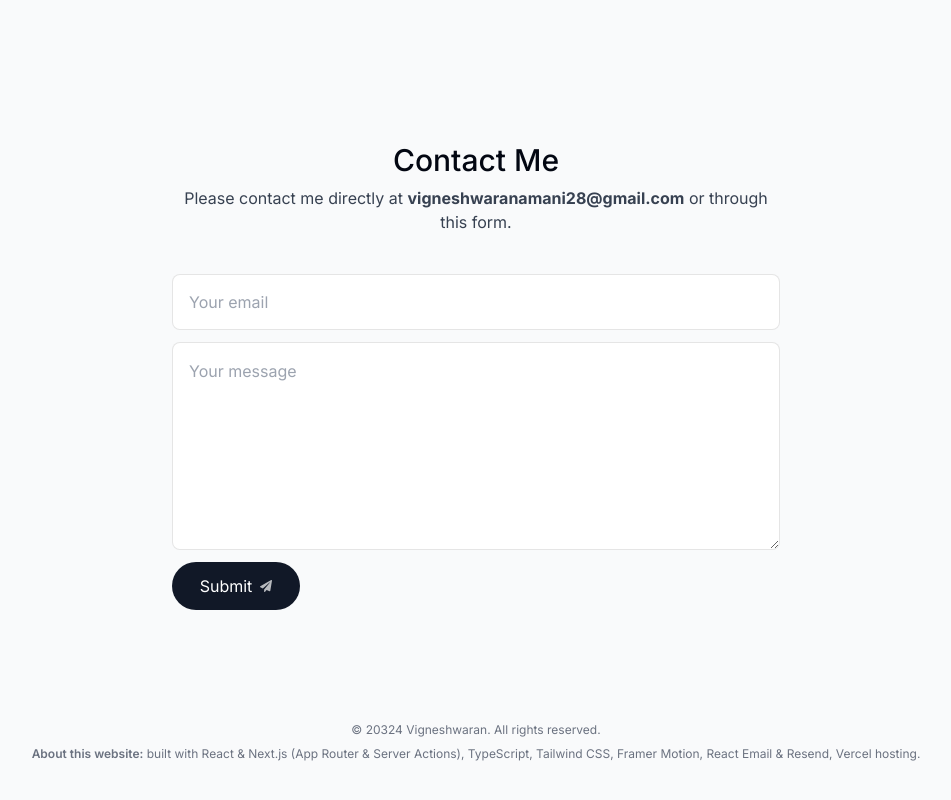
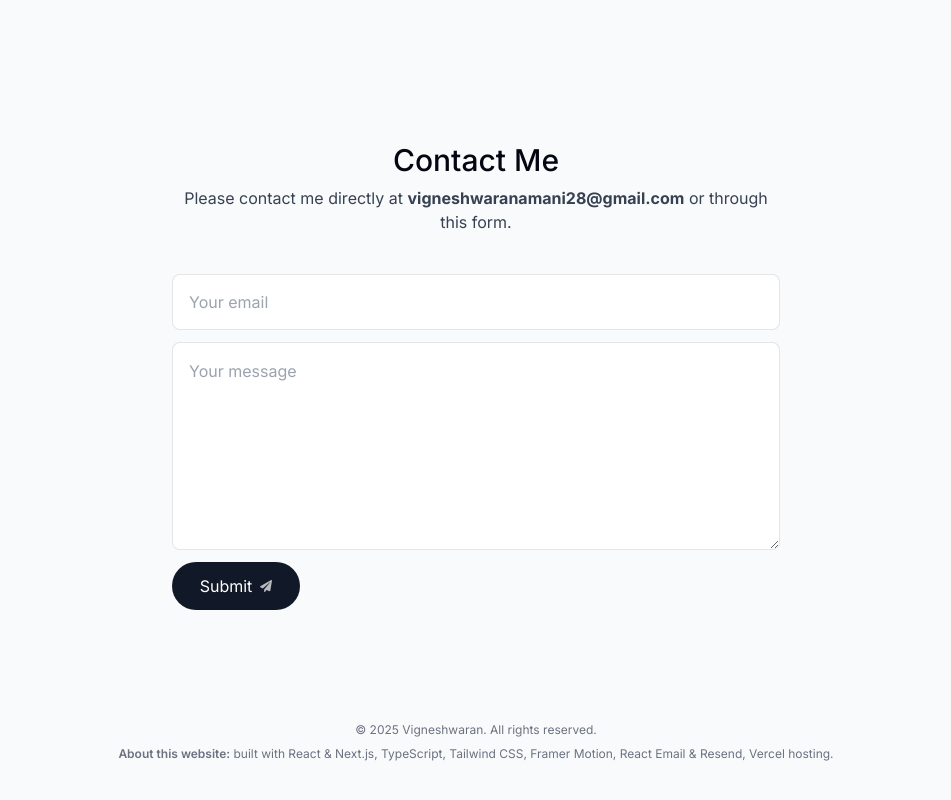
Before and after one commit to Vignesh2828/my-nextjs-portfolio, a Next.js app: page / in a window 1280 px wide. Shown: the part 4345-5145 px from the top of the page, without its empty margins (164-1115 px from the left). Built offline with nearby package versions, Linux system fonts and the light colour scheme.

Commit message:
footer and resume updated

```diff
--- a/components/footer.tsx
+++ b/components/footer.tsx
@@ -4,11 +4,11 @@ export default function Footer() {
   return (
     <footer className="mb-10 px-4 text-center text-gray-500">
       <small className="mb-2 block text-xs">
-        &copy; 20324 Vigneshwaran. All rights reserved.
+        &copy; 2025 Vigneshwaran. All rights reserved.
       </small>
       <p className="text-xs">
         <span className="font-semibold">About this website:</span> built with
-        React & Next.js (App Router & Server Actions), TypeScript, Tailwind CSS,
+        React & Next.js, TypeScript, Tailwind CSS,
         Framer Motion, React Email & Resend, Vercel hosting.
       </p>
     </footer>
```
Also changed, not shown: 1 other file (tests, documents, lock files or other folders).
